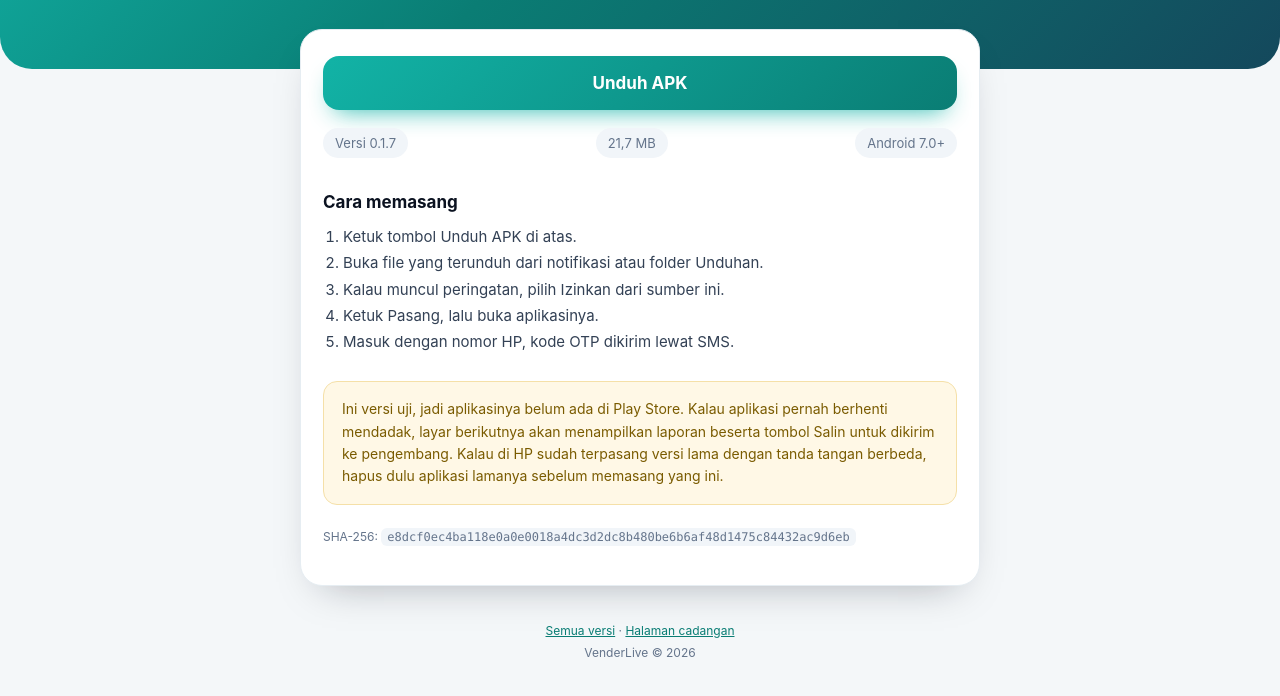
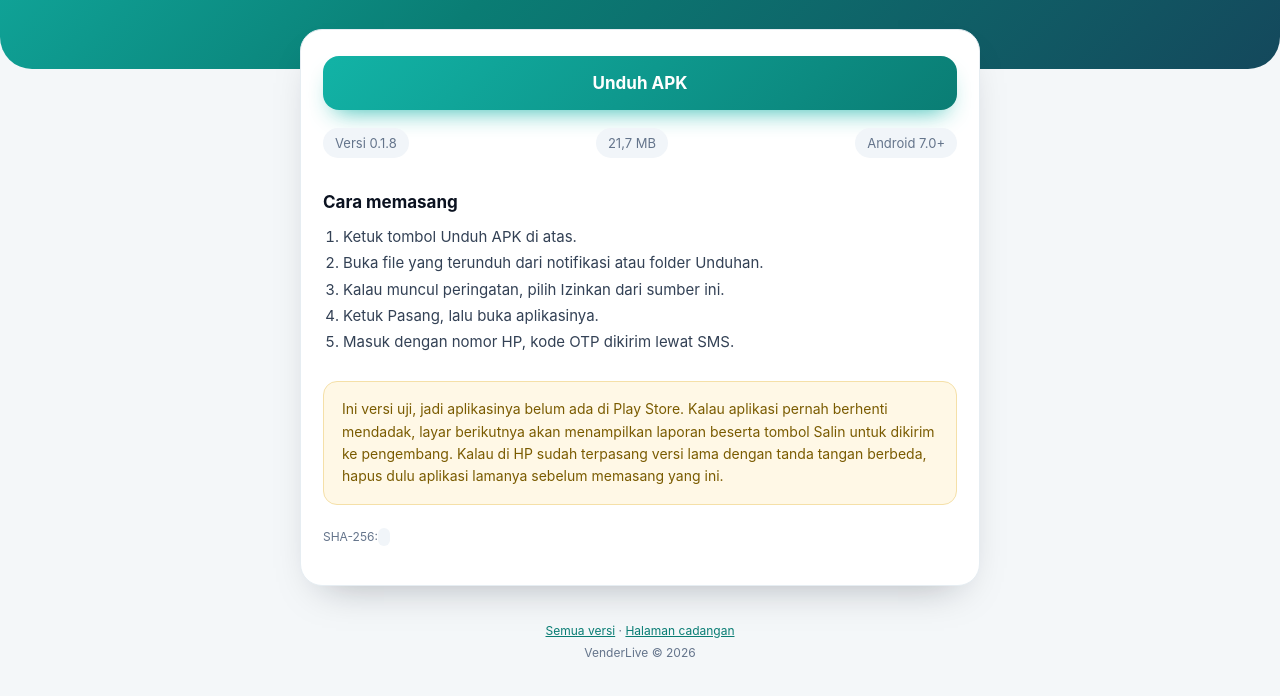
Before and after one commit to exbottod/liveroom-android, a plain HTML site: page docs/index.html in a window 1280 px wide. Shown: the part 228-924 px from the top of the page. Drawn offline with Linux system fonts and the light colour scheme.

Commit message:
Download page: v0.1.8

```diff
--- a/docs/index.html
+++ b/docs/index.html
@@ -98,7 +98,7 @@
   <div class="card">
     <a class="btn" href="https://github.com/exbottod/liveroom-android/releases/latest/download/venderlive.apk">Unduh APK</a>
     <div class="meta">
-      <span>Versi 0.1.7</span>
+      <span>Versi 0.1.8</span>
       <span>21,7 MB</span>
       <span>Android 7.0+</span>
     </div>
@@ -117,7 +117,7 @@
     </div>
 
     <p class="sha">
-      SHA-256: <code>e8dcf0ec4ba118e0a0e0018a4dc3d2dc8b480be6b6af48d1475c84432ac9d6eb</code>
+      SHA-256: <code></code>
     </p>
   </div>
 
```
